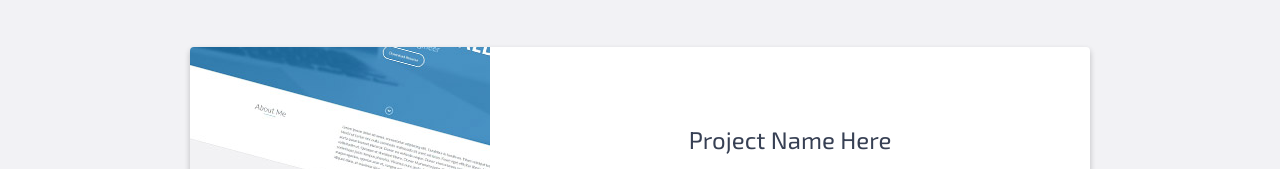
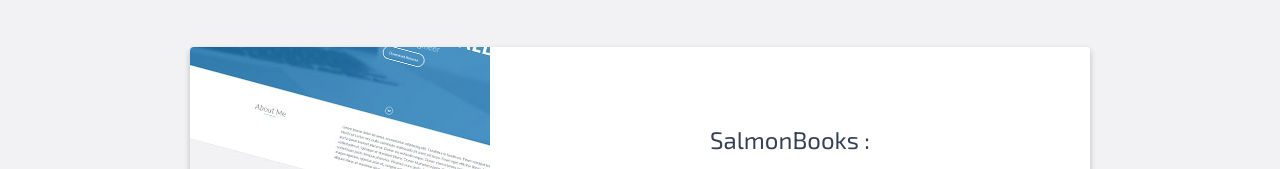
Before and after one commit to zoetrope56/myPortfolio, a website: page index.html in a window 1280 px wide. Shown: the part 2256-2425 px from the top of the page. Drawn offline with nearby package versions, Linux system fonts and the light colour scheme.

Commit message:
publish it to portfolio

```diff
--- a/index.html
+++ b/index.html
@@ -163,7 +163,7 @@
                     </div>
                     <!-- End .project-image -->
                     <div class="project-info">
-                        <h3>Project Name Here</h3>
+                        <h3>SalmonBooks : </h3>
                         <p>
                             Lorem ipsum dolor sit amet, consectetur adipiscing elit. Curabitur in iaculis ex. Etiam volutpat laoreet urna. Morbi ut tortor nec nulla commodo malesuada sit amet vel lacus. Fusce eget efficitur libero. Morbi dapibus porta quam laoreet placerat.
                         </p>
```
